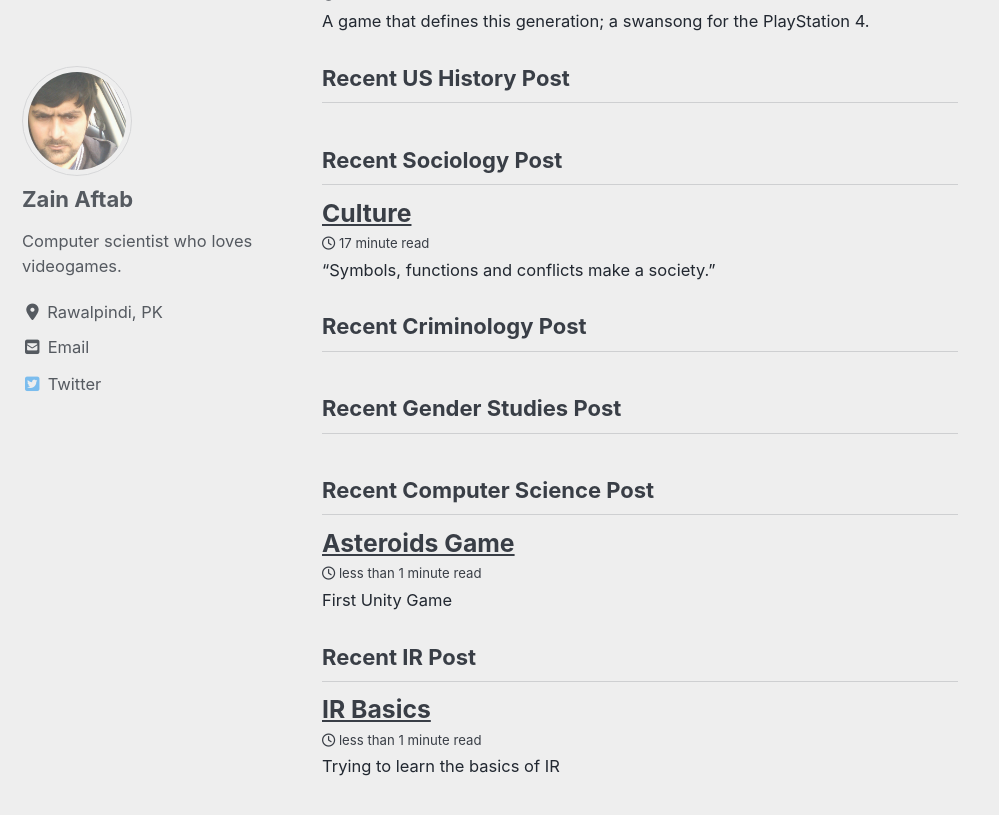
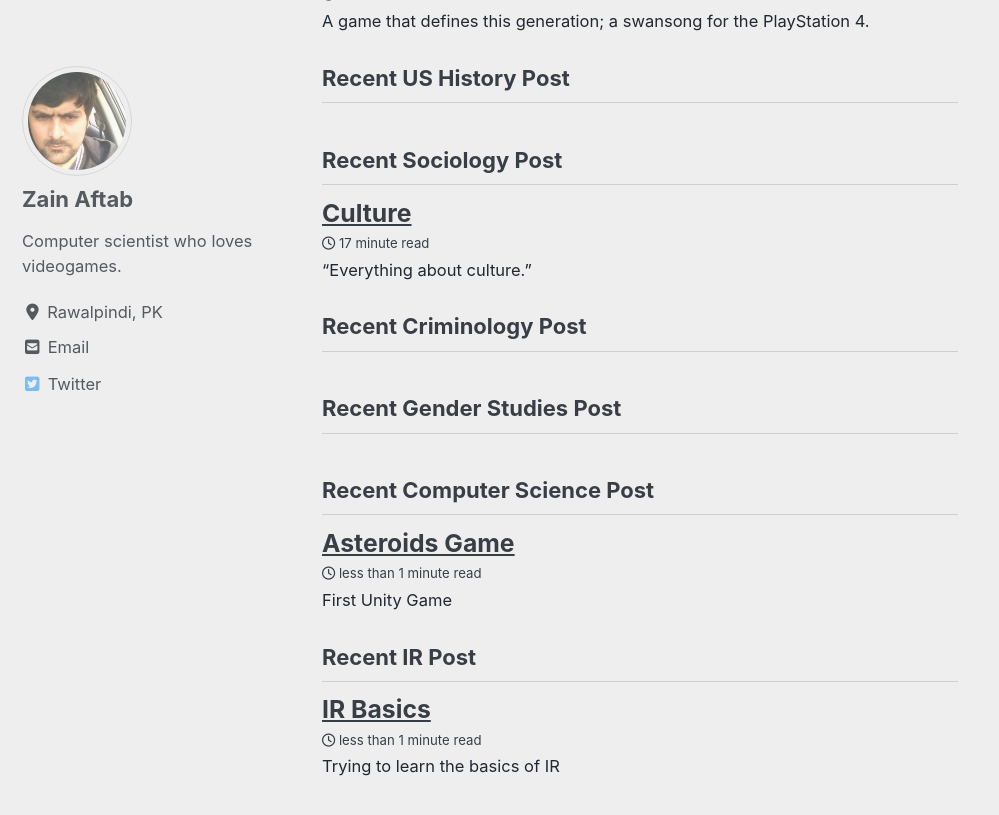
Before and after one commit to zainaftab2225/zainaftab2225.github.io, a Jekyll site: the page built from index.html, in a window 1280 px wide and 900 px high, scrolled down 731 px. Shown: the top 815 px of the window, without its empty margins (0-999 px from the left). Built offline with Jekyll 4.4.1, drawn with Linux system fonts in a browser that asks for light colours; cached includes are drawn as plain includes; nearby versions of some CDN libraries; the list of posts is cut into pages by our own code.

Commit message:
sociology

```diff
--- a/_sociology/culture.md
+++ b/_sociology/culture.md
@@ -1,6 +1,6 @@
 ---
 title: "Culture"
-excerpt: “Symbols, functions and conflicts make a society.”
+excerpt: “Everything about culture.”
 date: 2020-08-08
 ---
 
```
